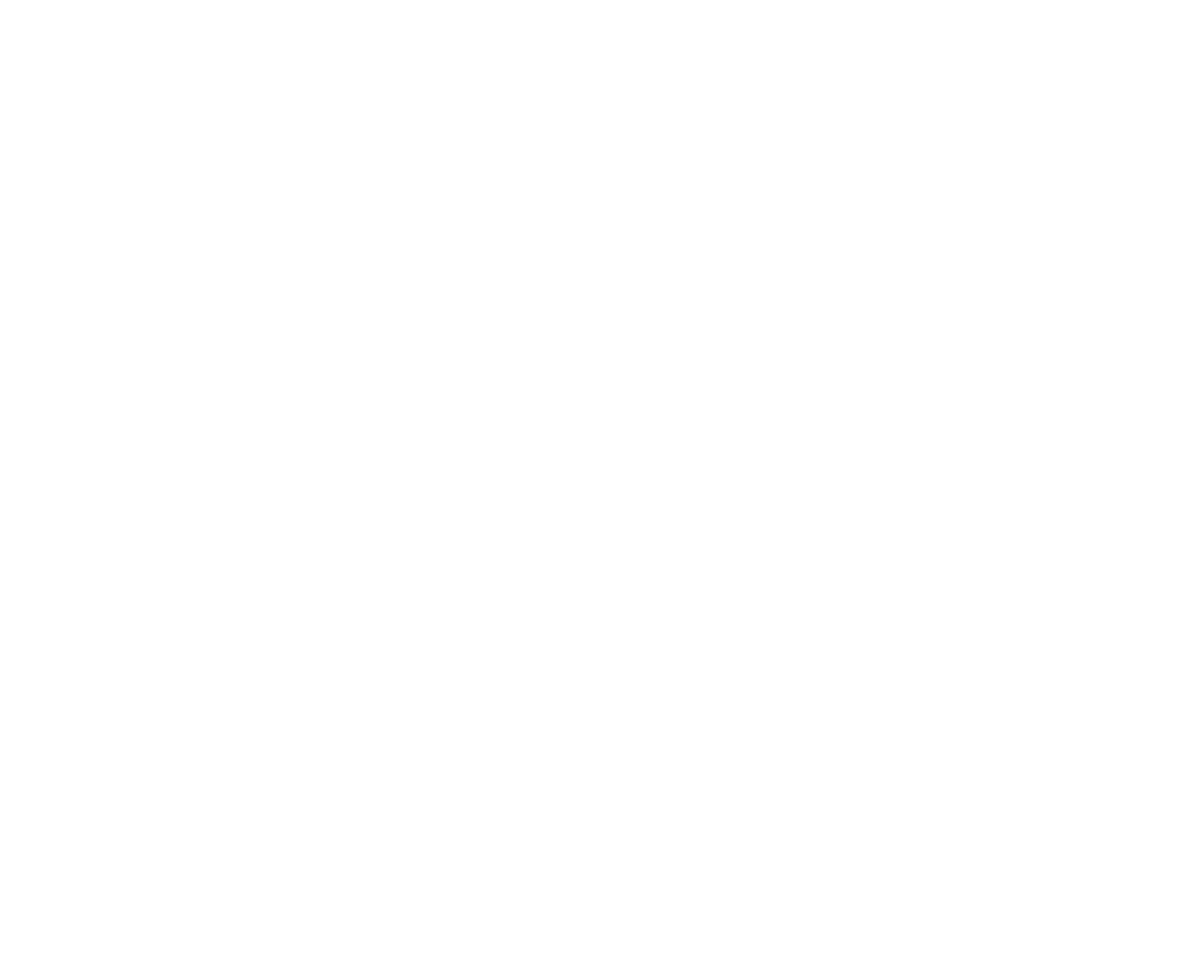
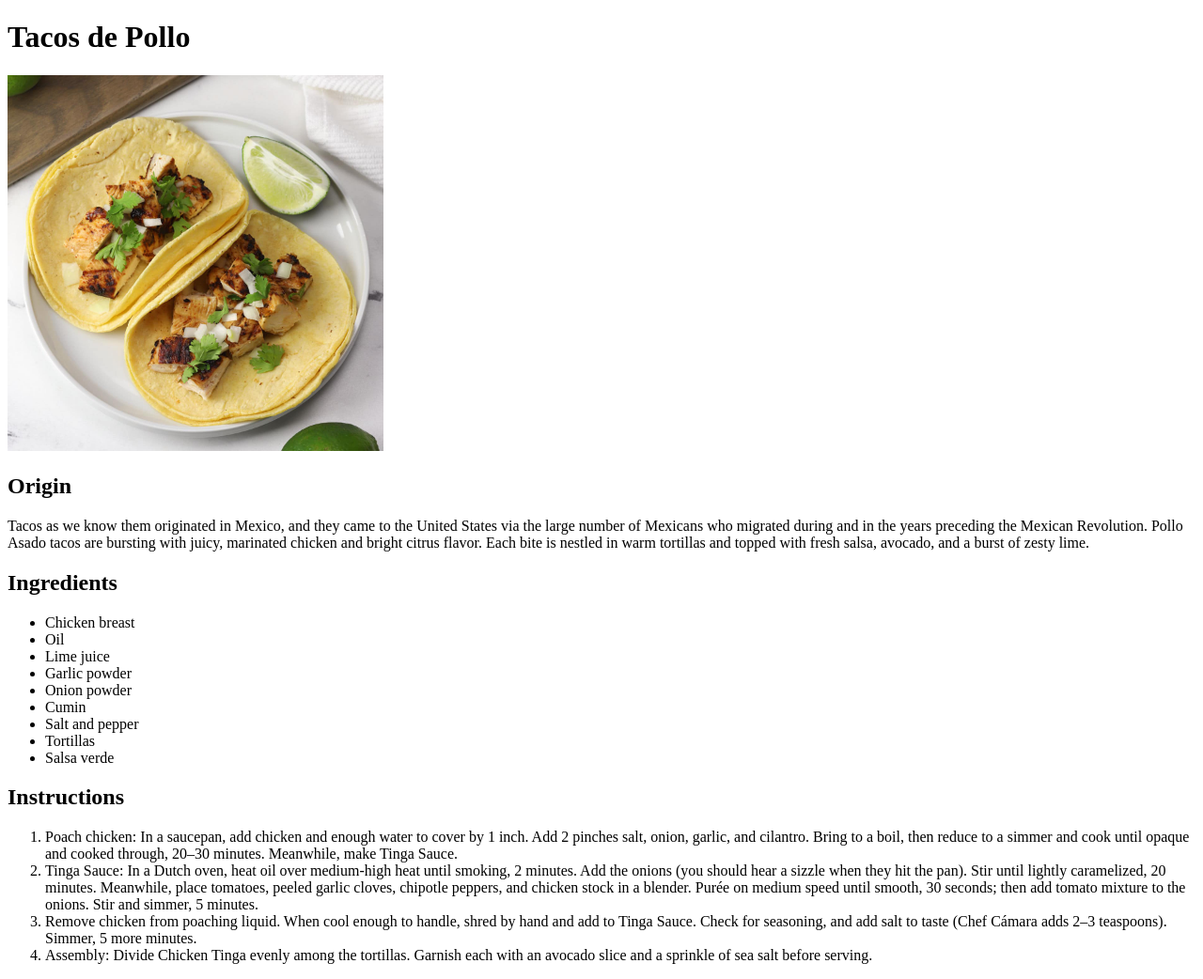
Before and after one commit to hughbenmoore/odin-recipes, a plain HTML site: page recipes/pollo-tacos.html in a window 1280 px wide. Shown: the whole page at 94% size. Before the commit the page ends 800 px from the top, so only its background shows below. Drawn offline with Linux system fonts and the light colour scheme.

Commit message:
Completed the recipe pages for Tacos de Pollo and Chesseburger. Created Origin and ingredients and instructions for each page.

```diff
--- a/recipes/pollo-tacos.html
+++ b/recipes/pollo-tacos.html
@@ -6,6 +6,28 @@
 	<title>Pollos Tacos</title>
 </head>
 <body>
-
+	<h1>Tacos de Pollo</h1>
+	<img src="/images/pollos-tacos.jpg" alt="Pollos Tacos" height="400">
+	<h2>Origin</h2>
+	<p>Tacos as we know them originated in Mexico, and they came to the United States via the large number of Mexicans who migrated during and in the years preceding the Mexican Revolution. Pollo Asado tacos are bursting with juicy, marinated chicken and bright citrus flavor. Each bite is nestled in warm tortillas and topped with fresh salsa, avocado, and a burst of zesty lime.</p>
+	<h2>Ingredients</h2>
+	<ul>
+		<li>Chicken breast</li>
+		<li>Oil</li>
+		<li>Lime juice</li>
+		<li>Garlic powder</li>
+		<li>Onion powder</li>
+		<li>Cumin</li>
+		<li>Salt and pepper</li>
+		<li>Tortillas</li>
+		<li>Salsa verde</li>
+	</ul>
+	<h2>Instructions</h2>
+	<ol>
+		<li>Poach chicken: In a saucepan, add chicken and enough water to cover by 1 inch. Add 2 pinches salt, onion, garlic, and cilantro. Bring to a boil, then reduce to a simmer and cook until opaque and cooked through, 20–30 minutes. Meanwhile, make Tinga Sauce.</li>
+		<li>Tinga Sauce: In a Dutch oven, heat oil over medium-high heat until smoking, 2 minutes. Add the onions (you should hear a sizzle when they hit the pan). Stir until lightly caramelized, 20 minutes. Meanwhile, place tomatoes, peeled garlic cloves, chipotle peppers, and chicken stock in a blender. Purée on medium speed until smooth, 30 seconds; then add tomato mixture to the onions. Stir and simmer, 5 minutes.</li>
+		<li>Remove chicken from poaching liquid. When cool enough to handle, shred by hand and add to Tinga Sauce. Check for seasoning, and add salt to taste (Chef Cámara adds 2–3 teaspoons). Simmer, 5 more minutes.</li>
+		<li>Assembly: Divide Chicken Tinga evenly among the tortillas. Garnish each with an avocado slice and a sprinkle of sea salt before serving.</li>
+	</ol>
 </body>
 </html>
```
Also changed, not shown: recipes/cheeseburger.html (+22 -1 lines).
